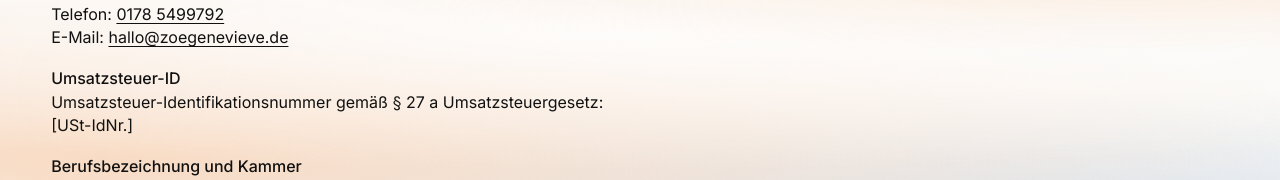
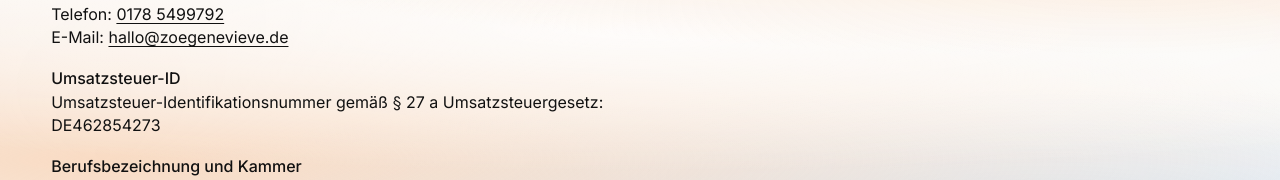
Before and after one commit to paulinadoenne/zoe-genevieve, a Next.js app: page /impressum in a window 1280 px wide. Shown: the part 487-667 px from the top of the page. Built offline with nearby package versions, Linux system fonts and the light colour scheme.

Commit message:
Impressum: USt-IdNr. eingetragen
Co-Authored-By: Claude Opus 5.5 <noreply@anthropic.com>
Claude-Session: https://claude.ai/code/session_01SoTQ1TzqPdbSqo4BEbW49f

```diff
--- a/app/impressum/page.tsx
+++ b/app/impressum/page.tsx
@@ -44,7 +44,7 @@ export default function Impressum() {
             <br />
             Umsatzsteuer-Identifikationsnummer gemäß § 27 a Umsatzsteuergesetz:
             <br />
-            [USt-IdNr.]
+            DE462854273
           </p>
         </div>
 
```
